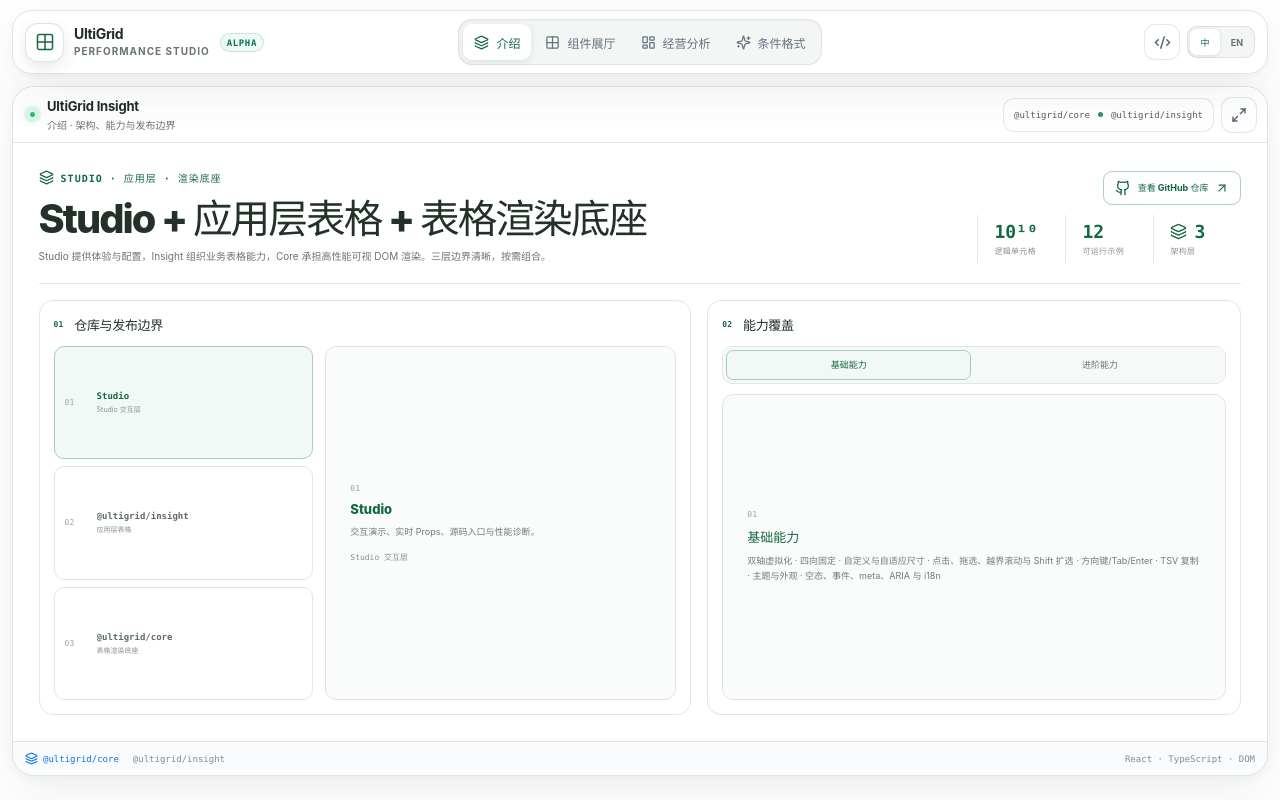
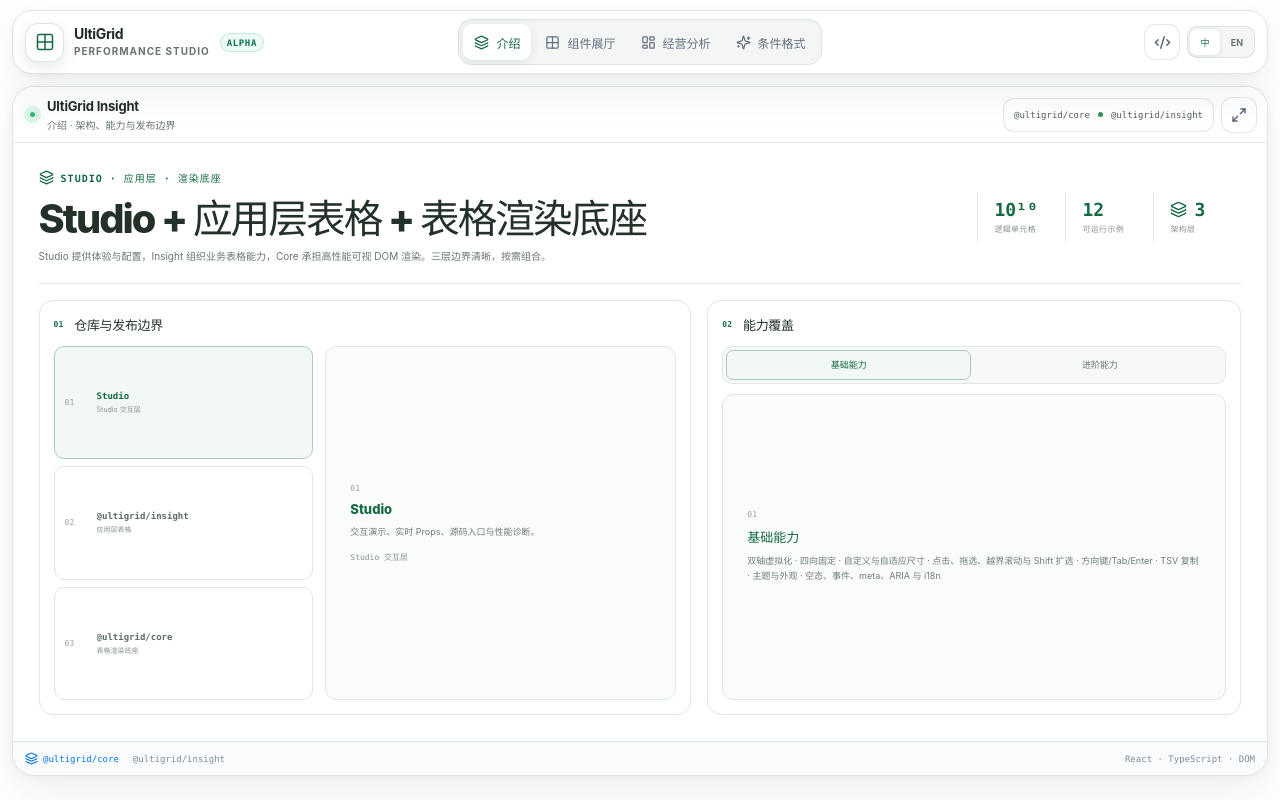
Before and after one commit to Whiskeyi/UltimateRenderTable, a React (Vite) app: page / in a window 1280 px wide. Both pictures are taken after a click on the button "介绍". Built offline with nearby package versions, Linux system fonts and the light colour scheme.

Commit message:
fix: remove duplicate repository link

```diff
--- a/src/demo/RepositoryIntro.tsx
+++ b/src/demo/RepositoryIntro.tsx
@@ -1,13 +1,8 @@
-import {
-  ArrowUpRight,
-  Github,
-  Layers3,
-} from 'lucide-react'
+import { Layers3 } from 'lucide-react'
 import { useState } from 'react'
 import { useI18n } from '../i18n'
 import { GALLERY_EXAMPLES } from './galleryExamples'
 
-const REPOSITORY_URL = 'https://github.com/Whiskeyi/UltimateRenderTable'
 type IntroLayer = 'studio' | 'insight' | 'core'
 type CapabilityGroup = 'basic' | 'advanced'
 
@@ -53,9 +48,6 @@
         </div>
 
         <div className="repository-intro__hero-side">
-          <a href={REPOSITORY_URL} target="_blank" rel="noopener noreferrer">
-            <Github size={16} /> {t('intro.github')} <ArrowUpRight size={14} />
-          </a>
           <dl className="repository-intro__stats">
             <div><dt>{t('intro.stats.scale')}</dt><dd>10¹⁰</dd></div>
             <div><dt>{t('intro.stats.examples')}</dt><dd>{GALLERY_EXAMPLES.length}</dd></div>
--- a/src/i18n/index.tsx
+++ b/src/i18n/index.tsx
@@ -35,7 +35,6 @@
   'intro.eyebrow': 'Studio · 应用层 · 渲染底座',
   'intro.title': 'Studio + 应用层表格 + 表格渲染底座',
   'intro.detail': 'Studio 提供体验与配置，Insight 组织业务表格能力，Core 承担高性能可视 DOM 渲染。三层边界清晰，按需组合。',
-  'intro.github': '查看 GitHub 仓库',
   'intro.stats.scale': '逻辑单元格',
   'intro.stats.examples': '可运行示例',
   'intro.stats.packages': '架构层',
@@ -388,7 +387,6 @@
   'intro.eyebrow': 'Studio · application layer · rendering foundation',
   'intro.title': 'Studio + application grid + rendering foundation',
   'intro.detail': 'Studio owns experience and configuration, Insight composes application-grid behavior, and Core owns high-performance visible DOM rendering. Each layer has a clear boundary and composes on demand.',
-  'intro.github': 'View GitHub repository',
   'intro.stats.scale': 'logical cells',
   'intro.stats.examples': 'runnable examples',
   'intro.stats.packages': 'architecture layers',
--- a/src/styles/demo.css
+++ b/src/styles/demo.css
@@ -729,25 +729,6 @@
   display: grid;
   justify-items: end;
   gap: 10px;
-}
-
-.repository-intro__hero-side > a {
-  display: inline-flex;
-  min-height: 34px;
-  align-items: center;
-  gap: 7px;
-  padding: 0 11px;
-  color: var(--studio-accent-strong, #17633e);
-  border: 1px solid color-mix(in srgb, var(--studio-accent, #198754) 24%, #dfe6e1);
-  border-radius: 9px;
-  background: #fff;
-  font-size: 9px;
-  font-weight: 720;
-  text-decoration: none;
-}
-
-.repository-intro__hero-side > a:hover {
-  background: color-mix(in srgb, var(--studio-accent, #198754) 6%, #fff);
 }
 
 .repository-intro__stats {
@@ -1737,7 +1718,6 @@
     overflow: auto;
   }
 
-  .repository-intro__hero-side > a,
   .repository-intro__layer-options button,
   .repository-intro__capability-tabs button {
     min-height: 44px;
```
Also changed, not shown: 1 other file (tests, documents, lock files or other folders).
